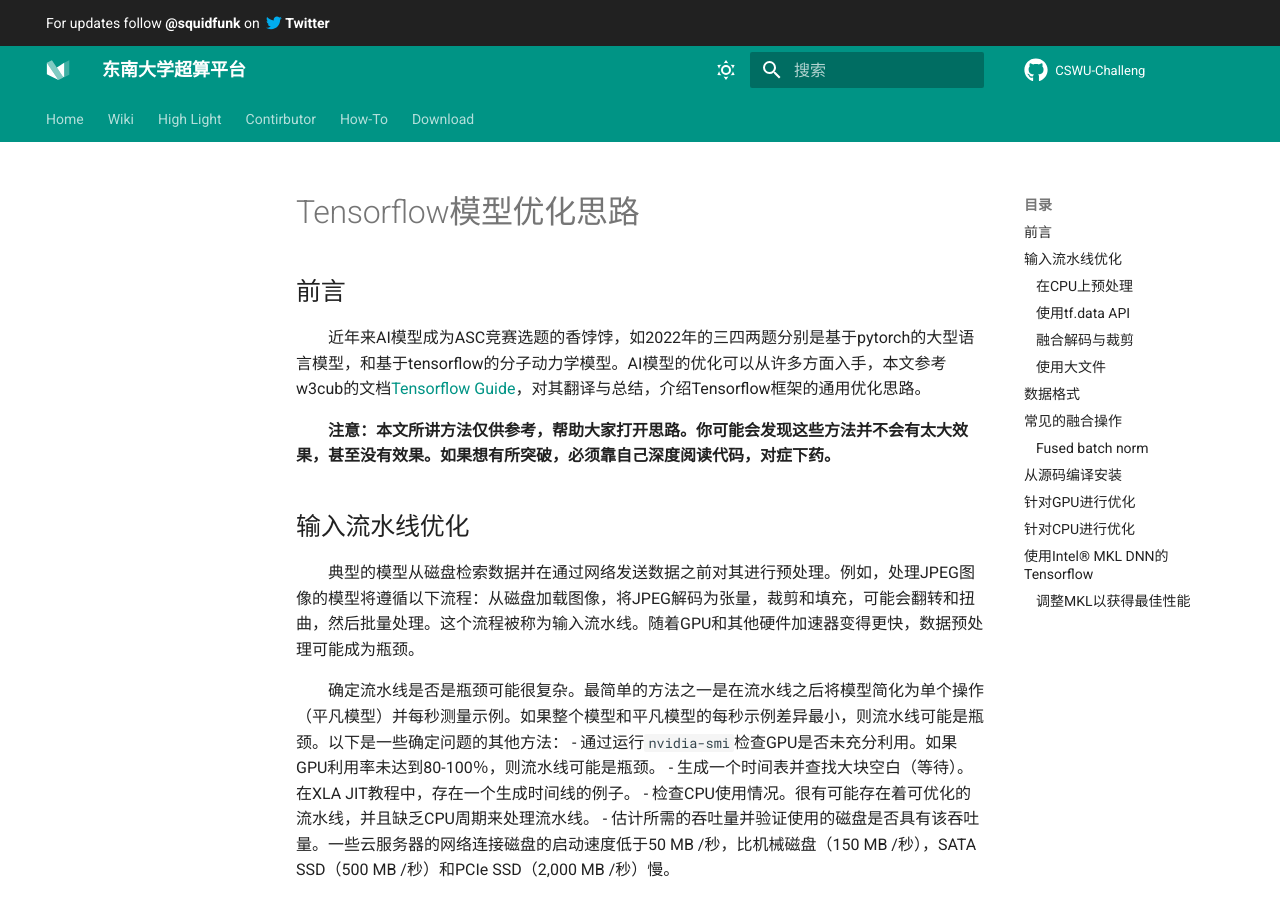
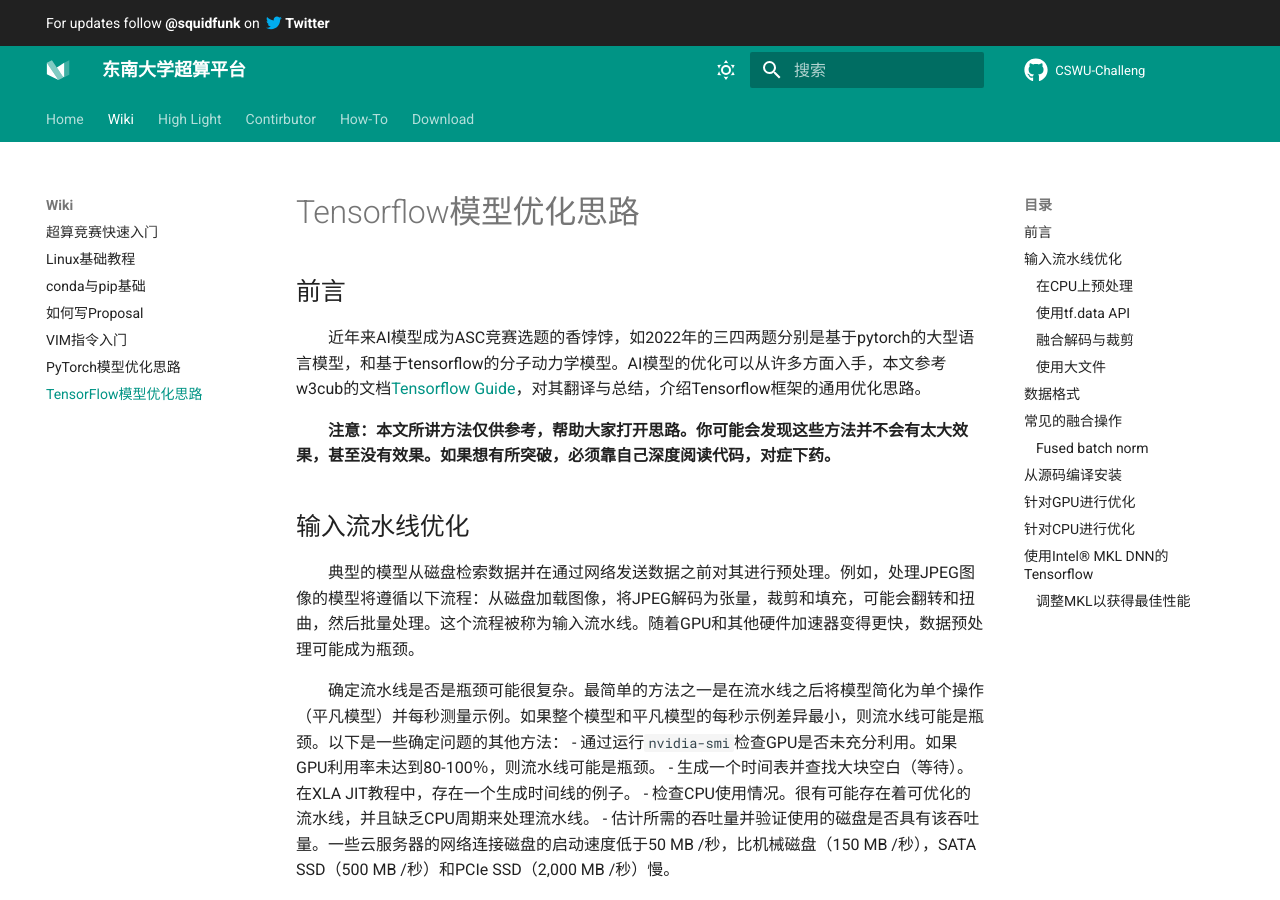
Before and after one commit to CSWU-Challenge/CSWU-Challenge.github.io, an MkDocs documentation site: the page built from docs/wiki/tensorflow-opt.md, in a window 1280 px wide and 900 px high. Built offline with MkDocs 1.6.1 and Material for MkDocs 9.7.7, drawn with Linux system fonts in a browser that asks for light colours; comment, search, counter and statistics services are not loaded.

```diff
--- a/mkdocs.yml
+++ b/mkdocs.yml
@@ -180,8 +180,9 @@ nav:
     - Linux基础教程: wiki/Linux-base.md
     - conda与pip基础: wiki/conda&pip_base.md
     - 如何写Proposal: wiki/Proposal-writing.md
+    - VIM指令入门: wiki/vimtutor.md
     - PyTorch模型优化思路: wiki/pytorch-opt.md
-    - VIM指令入门: wiki/vimtutor.md
+    - TensorFlow模型优化思路: wiki/tensorflow-opt.md
   - High Light: page/high-light.md
   - Contirbutor: page/contributor.md
   - How-To: page/to-contributors.md
```
Also changed, not shown: docs/index.md (+1 -0 lines).
